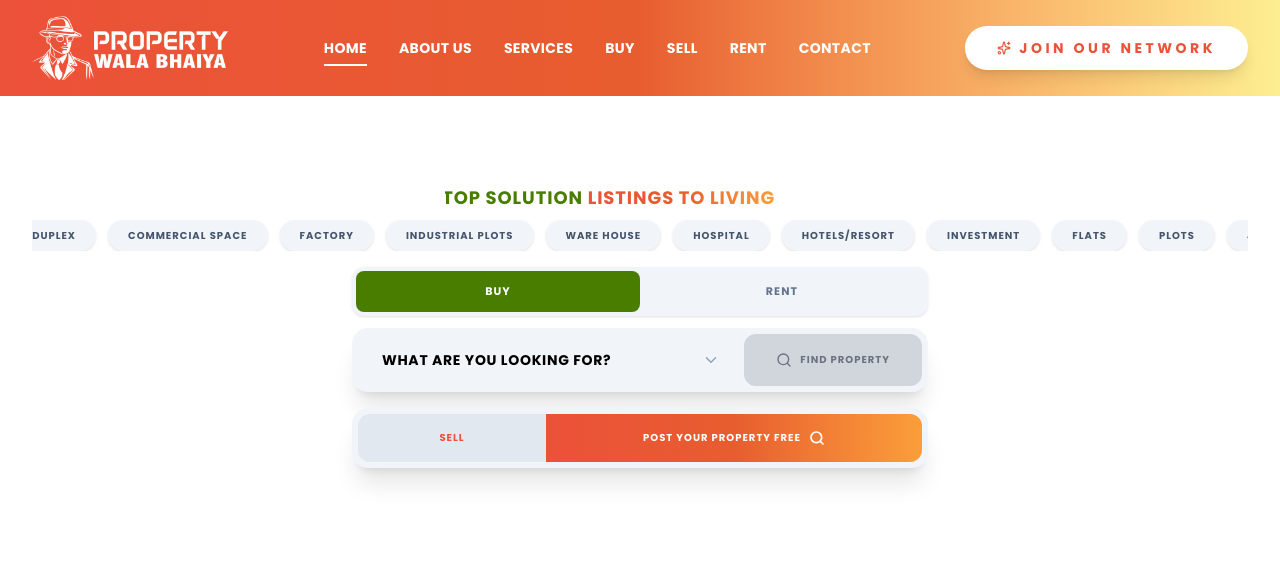
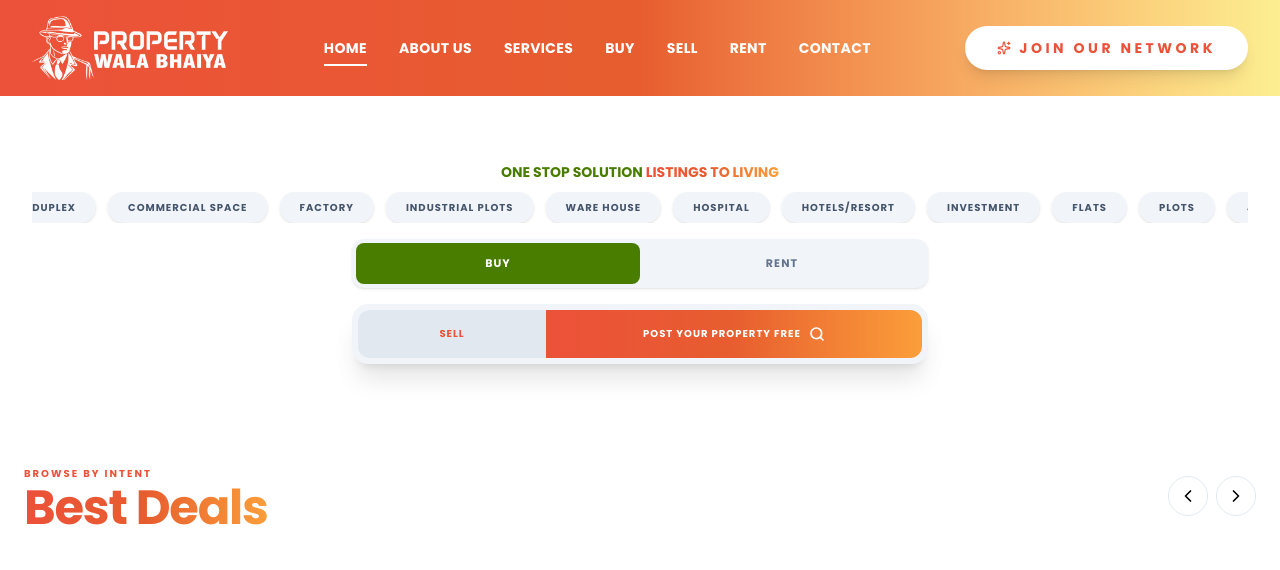
Before and after one commit to passportpulse/property-wala-ankita, a React (Vite) app: page / in a window 1280 px wide. Shown: the top 570 px of the page. Built offline with nearby package versions, Linux system fonts and the light colour scheme; grey boxes are pictures that could not be loaded.

Commit message:
home page updated

```diff
--- a/src/components/layout/Section.jsx
+++ b/src/components/layout/Section.jsx
@@ -5,7 +5,7 @@ export default function Section({
   size = "default", // small | default | large
 }) {
   const sizes = {
-    small: "py-8 lg:py-14",
+    small: "py-2 lg:py-14",
     default: "py-14 lg:py-20",
     large: "py-28 lg:py-32",
   };
--- a/src/pages/home/sections/HomeHero.jsx
+++ b/src/pages/home/sections/HomeHero.jsx
@@ -56,13 +56,13 @@ export default function HomeHero() {
   };
 
   return (
-    <Section size="default" className="bg-white font-poppins">
+    <Section size="small" className="bg-white font-poppins">
       <Container>
         <div className="text-center flex flex-col items-center justify-center">
           {/* Heading */}
           <div className="mb-2 mt-2 overflow-hidden">
-            <div className="whitespace-nowrap animate-marquee">
-              <h1 className="inline-block text-md lg:text-lg font-black tracking-wider uppercase">
+            <div className="whitespace-nowrap">
+              <h1 className="inline-block text-xs lg:text-sm font-black uppercase">
                 <span className="text-lime-700">One Stop Solution</span>
 
                 <span className="bg-linear-to-r from-coral-red via-soft-orange to-peach-glow bg-clip-text text-transparent">
@@ -119,9 +119,9 @@ export default function HomeHero() {
             </div>
 
             {/* Dropdown + Button */}
-            <div className="flex flex-col sm:flex-row bg-slate-100 p-1.5 rounded-2xl shadow-xl">
-              {/* Dropdown */}
-              <div className="relative flex-1">
+            {/* <div className="flex flex-col sm:flex-row bg-slate-100 p-1.5 rounded-2xl shadow-xl"> */}
+
+              {/* <div className="relative flex-1">
                 <button
                   onClick={() => setIsOpen(!isOpen)}
                   className="w-full flex items-center justify-between px-6 py-4"
@@ -163,10 +163,10 @@ export default function HomeHero() {
                     </div>
                   </>
                 )}
-              </div>
+              </div> */}
 
               {/* Find Button */}
-              <button
+              {/* <button
                 onClick={() => handleOptionClick(selected)}
                 disabled={selected === "What are you looking for?"}
                 className={`px-8 py-4 rounded-xl font-black uppercase tracking-widest text-[10px] flex items-center justify-center gap-2 transition active:scale-95 ${
@@ -177,8 +177,8 @@ export default function HomeHero() {
               >
                 <Search size={16} />
                 Find Property
-              </button>
-            </div>
+              </button> */}
+            {/* </div> */}
 
             {/* Sell Section */}
             <div className="mt-4 bg-slate-100 p-1.5 rounded-2xl shadow-xl">
```
